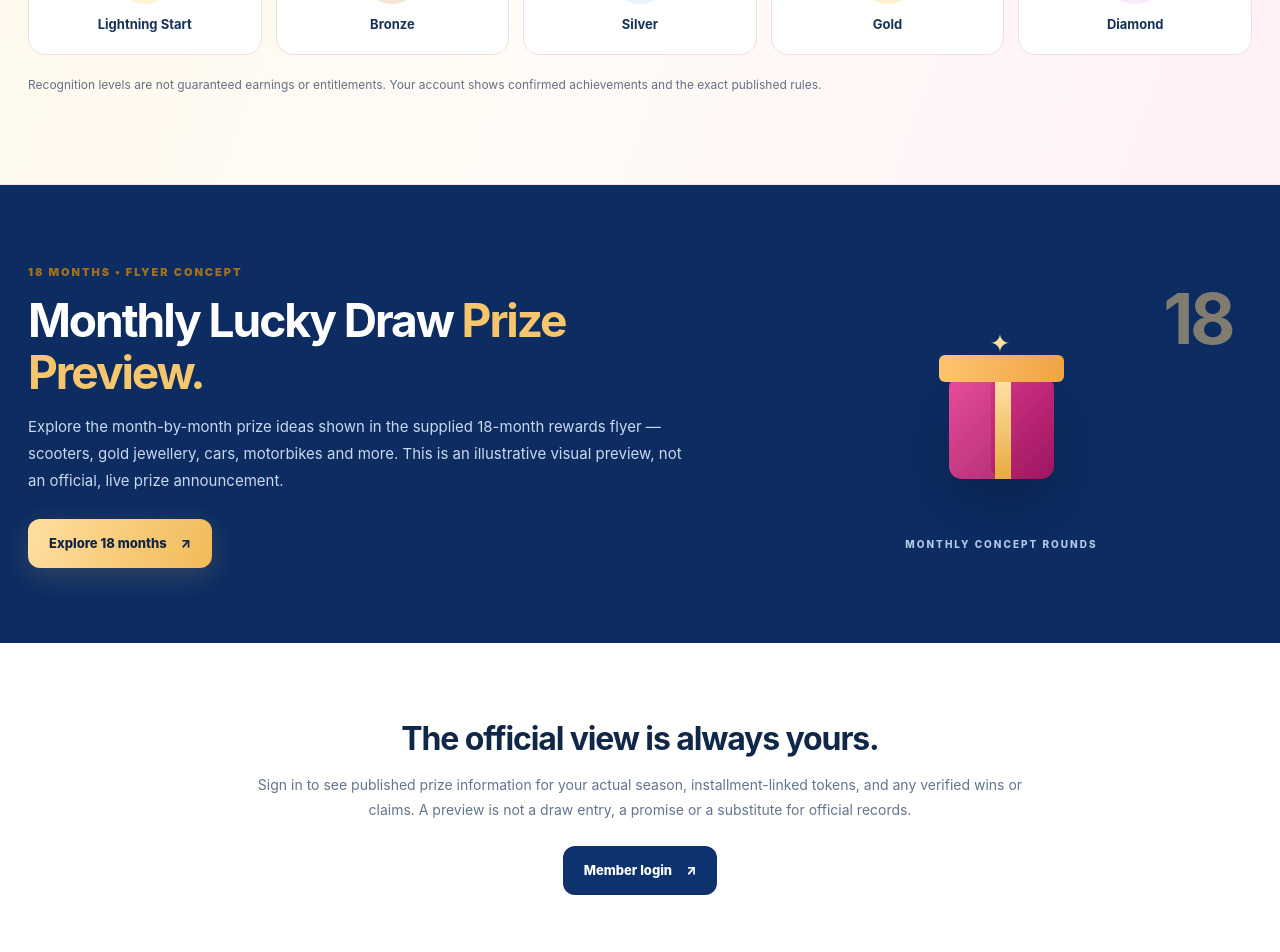
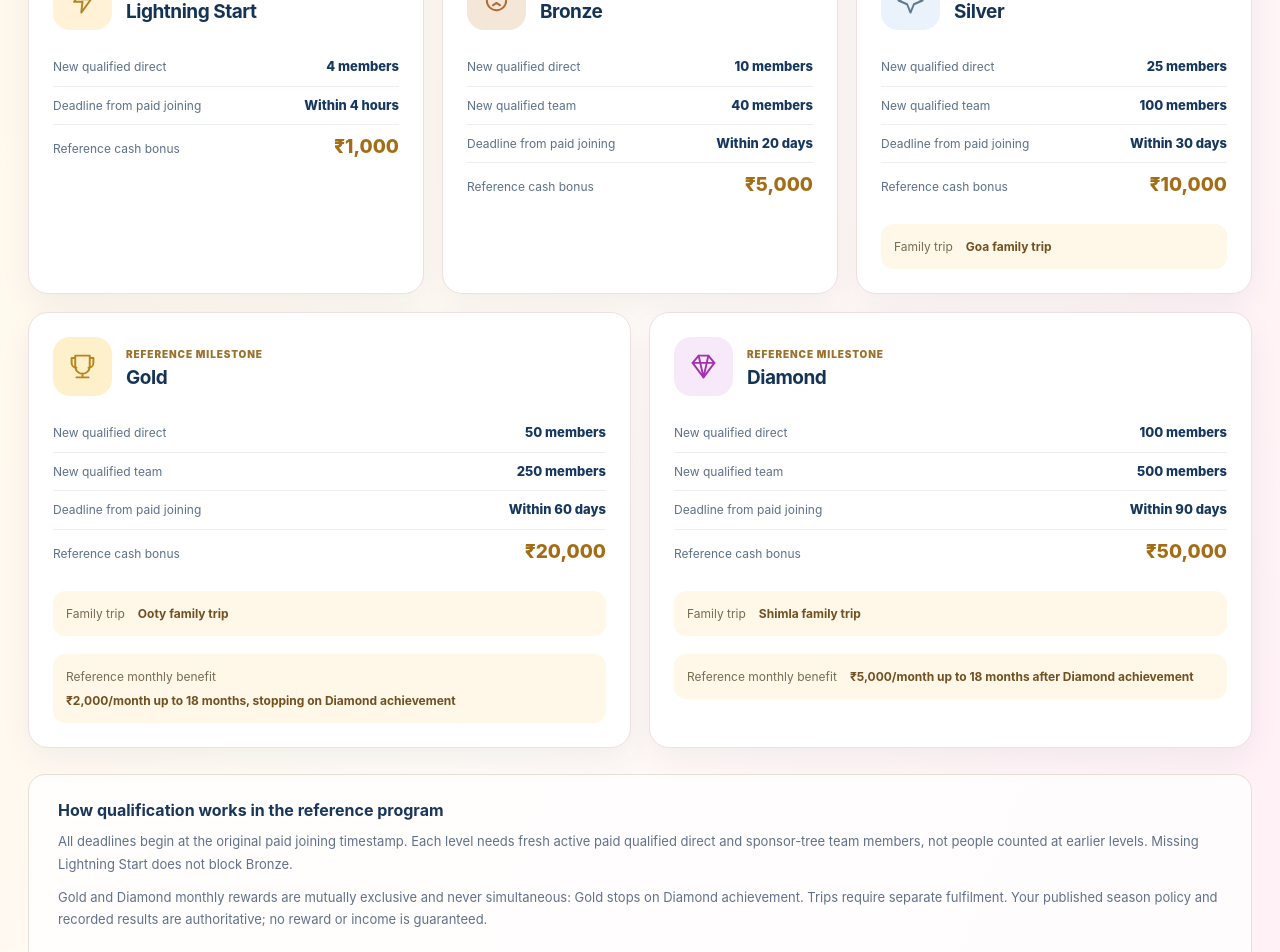
Before and after one commit to canzone-tech/megamitra, a Next.js app in the folder frontend/: page /rewards in a window 1280 px wide. Shown: the part 1840-2792 px from the top of the page. Built offline with nearby package versions, Linux system fonts and the light colour scheme.

Commit message:
feat(rewards): expand reference milestones and top prize navigation

```diff
--- a/frontend/app/landing.css
+++ b/frontend/app/landing.css
@@ -432,3 +432,12 @@
   .mm-home [data-home-reveal].mm-home-reveal-pending { opacity: 1 !important; transform: none !important; }
   .mm-home *, .mm-home *::before, .mm-home *::after { scroll-behavior: auto !important; transition: none !important; animation: none !important; }
 }
+
+/* Public rewards stay one tap away even on narrow screens. */
+.mm-home-mobile-rewards-nav { display:none; }
+@media (max-width: 680px) {
+  .mm-home-mobile-rewards-nav { display:flex; justify-content:center; gap:27px; padding:10px 14px; border-top:1px solid #e9eef5; background:#fff; }
+  .mm-home-mobile-rewards-nav a { color:#24416a; font-weight:850; font-size:12px; }
+  .mm-home-mobile-rewards-nav a:hover { color:#c90067; }
+  .mm-home-mobile-rewards-nav a:focus-visible { outline:2px solid #daa044; outline-offset:4px; }
+}
--- a/frontend/app/rewards/layout.tsx
+++ b/frontend/app/rewards/layout.tsx
@@ -14,11 +14,16 @@ export default function PublicRewardsLayout({ children }: { children: ReactNode
           </Link>
           <nav className="mm-home-nav" aria-label="Primary navigation">
             <Link href="/">Home</Link>
-            <Link className="mm-home-nav-optional" href="/rewards">Awards &amp; Rewards</Link>
-            <Link className="mm-home-nav-optional" href="/rewards/monthly-prizes">Monthly prizes</Link>
+            <Link className="mm-home-nav-reward" href="/rewards">Awards &amp; Rewards</Link>
+            <Link className="mm-home-nav-reward" href="/rewards/monthly-prizes">Monthly prizes</Link>
             <Link className="mm-home-nav-login" href="/login">Member login <span aria-hidden="true">↗</span></Link>
           </nav>
         </div>
+
+        <nav className="mm-home-mobile-rewards-nav" aria-label="Rewards shortcuts">
+          <Link href="/rewards">Awards &amp; Rewards</Link>
+          <Link href="/rewards/monthly-prizes">Monthly prizes</Link>
+        </nav>
       </header>
       {children}
       <footer className="mm-home-footer">
--- a/frontend/app/rewards/page.tsx
+++ b/frontend/app/rewards/page.tsx
@@ -15,13 +15,18 @@ const recognition = [
 
 type MilestoneIconName = 'bolt' | 'bronze' | 'silver' | 'gold' | 'diamond';
 
+// Presentation-only snapshot of approved RANK-01–03 reference rules.
+ // Real qualification and published values are owned by the backend season policy.
 const milestones = [
-  { name: 'Lightning Start', icon: 'bolt' },
-  { name: 'Bronze', icon: 'bronze' },
-  { name: 'Silver', icon: 'silver' },
-  { name: 'Gold', icon: 'gold' },
-  { name: 'Diamond', icon: 'diamond' },
-] as const satisfies ReadonlyArray<{ name: string; icon: MilestoneIconName }>;
+  { name: 'Lightning Start', icon: 'bolt', direct: 4, team: 0, deadline: '4 hours', cash: '₹1,000', trip: null, monthly: null },
+  { name: 'Bronze', icon: 'bronze', direct: 10, team: 40, deadline: '20 days', cash: '₹5,000', trip: null, monthly: null },
+  { name: 'Silver', icon: 'silver', direct: 25, team: 100, deadline: '30 days', cash: '₹10,000', trip: 'Goa family trip', monthly: null },
+  { name: 'Gold', icon: 'gold', direct: 50, team: 250, deadline: '60 days', cash: '₹20,000', trip: 'Ooty family trip', monthly: '₹2,000/month up to 18 months, stopping on Diamond achievement' },
+  { name: 'Diamond', icon: 'diamond', direct: 100, team: 500, deadline: '90 days', cash: '₹50,000', trip: 'Shimla family trip', monthly: '₹5,000/month up to 18 months after Diamond achievement' },
+] as const satisfies ReadonlyArray<{
+  name: string; icon: MilestoneIconName; direct: number; team: number;
+  deadline: string; cash: string; trip: string | null; monthly: string | null;
+}>;
 
 function MilestoneIcon({ name }: { name: MilestoneIconName }) {
   const paths: Record<MilestoneIconName, ReactNode> = {
@@ -88,17 +93,32 @@ export default function AwardsAndRewardsPage() {
           <div className="mm-rewards-section-head">
             <span className="mm-rewards-kicker">ACHIEVEMENT RECOGNITION</span>
             <h2 id="mm-rewards-milestones-title">A progression of <span>possibilities.</span></h2>
-            <p>These level names are part of the program design. Published season policy, new-member qualification and timing determine whether any milestone is actually earned.</p>
+            <p>Explore original reference qualification targets, joining-date deadlines and possible benefits for each level. These are examples, not a live-season offer or guaranteed earnings; published season policy takes precedence.</p>
           </div>
           <div className="mm-rewards-tier-row">
             {milestones.map((tier) => (
-              <div className="mm-rewards-tier" key={tier.name}>
-                <span className="mm-rewards-tier-symbol" aria-hidden="true"><MilestoneIcon name={tier.icon} /></span>
-                <strong>{tier.name}</strong>
-              </div>
+              <article className="mm-rewards-tier" key={tier.name}>
+                <div className="mm-rewards-tier-heading">
+                  <span className="mm-rewards-tier-symbol" aria-hidden="true"><MilestoneIcon name={tier.icon} /></span>
+                  <div><span className="mm-rewards-tier-label">Reference milestone</span><h3>{tier.name}</h3></div>
+                </div>
+                <dl className="mm-rewards-tier-details">
+                  <div><dt>New qualified direct</dt><dd>{tier.direct} members</dd></div>
+                  {tier.team ? <div><dt>New qualified team</dt><dd>{tier.team} members</dd></div> : null}
+                  <div><dt>Deadline from paid joining</dt><dd>Within {tier.deadline}</dd></div>
+                  <div className="mm-rewards-tier-cash"><dt>Reference cash bonus</dt><dd>{tier.cash}</dd></div>
+                </dl>
+                {tier.trip ? <p className="mm-rewards-tier-extra"><span>Family trip</span><strong>{tier.trip}</strong></p> : null}
+                {tier.monthly ? <p className="mm-rewards-tier-extra"><span>Reference monthly benefit</span><strong>{tier.monthly}</strong></p> : null}
+              </article>
             ))}
           </div>
-          <p className="mm-rewards-subnote">Recognition levels are not guaranteed earnings or entitlements. Your account shows confirmed achievements and the exact published rules.</p>
+          <aside className="mm-rewards-rules-note" aria-label="Achievement reference rules">
+            <strong>How qualification works in the reference program</strong>
+            <p>All deadlines begin at the original paid joining timestamp. Each level needs fresh active paid qualified direct and sponsor-tree team members, not people counted at earlier levels. Missing Lightning Start does not block Bronze.</p>
+            <p>Gold and Diamond monthly rewards are mutually exclusive and never simultaneous: Gold stops on Diamond achievement. Trips require separate fulfilment. Your published season policy and recorded results are authoritative; no reward or income is guaranteed.</p>
+            <Link className="mm-rewards-policy-link" href="/login">View my official published rank policy and achievements <span aria-hidden="true">↗</span></Link>
+          </aside>
         </div>
       </section>
 
--- a/frontend/app/rewards/rewards.css
+++ b/frontend/app/rewards/rewards.css
@@ -146,3 +146,34 @@
 @media (prefers-reduced-motion: reduce) {
   .mm-rewards-site *, .mm-rewards-site *::before, .mm-rewards-site *::after { animation:none !important; transition:none !important; }
 }
+
+/* Detailed reference tiers: five cards in a balanced 3 + 2 desktop composition. */
+.mm-rewards-tier-row { display:grid; grid-template-columns:repeat(6,minmax(0,1fr)); gap:18px; margin-bottom:26px; align-items:stretch; }
+.mm-rewards-tier { grid-column:span 2; display:flex; flex-direction:column; align-items:stretch; gap:18px; justify-items:normal; padding:24px; text-align:left; border-radius:20px; box-shadow:0 12px 32px rgba(18,38,75,.055); }
+.mm-rewards-tier:nth-child(n+4) { grid-column:span 3; }
+.mm-rewards-tier-heading { display:flex; align-items:center; gap:14px; }
+.mm-rewards-tier-heading h3 { margin:5px 0 0; font-size:19px; color:#153355; letter-spacing:-.025em; }
+.mm-rewards-tier-label { font-size:10px; text-transform:uppercase; letter-spacing:.09em; font-weight:900; color:#9c712d; }
+.mm-rewards-tier-symbol { flex:none; width:59px; height:59px; border-radius:17px; }
+.mm-rewards-tier-details { display:grid; gap:0; margin:0; }
+.mm-rewards-tier-details > div { display:flex; gap:14px; align-items:baseline; justify-content:space-between; padding:10px 0; border-bottom:1px solid #ebeff5; }
+.mm-rewards-tier-details dt { font-size:12px; color:#5d708a; line-height:1.45; }
+.mm-rewards-tier-details dd { margin:0; font-size:13px; font-weight:850; text-align:right; color:#16375f; white-space:nowrap; }
+.mm-rewards-tier-details .mm-rewards-tier-cash { border-bottom:0; }
+.mm-rewards-tier-details .mm-rewards-tier-cash dd { color:#a56c16; font-size:19px; }
+.mm-rewards-tier-extra { display:flex; flex-wrap:wrap; gap:5px 13px; margin:0; padding:13px; border-radius:12px; background:#fff8e9; color:#715021; font-size:12px; line-height:1.6; overflow-wrap:anywhere; }
+.mm-rewards-tier-extra span { color:#796b53; }
+.mm-rewards-rules-note { padding:25px 29px; border:1px solid #e6e0d7; border-radius:17px; background:rgba(255,255,255,.78); }
+.mm-rewards-rules-note > strong { font-size:16px; color:#193758; }
+.mm-rewards-rules-note p { font-size:13px; color:#60718b; line-height:1.75; margin:10px 0; }
+.mm-rewards-policy-link { display:inline-flex; gap:10px; margin-top:12px; color:#164c93; font-weight:850; font-size:13px; }
+.mm-rewards-policy-link:hover { color:#b91971; }
+@media (max-width: 900px) {
+  .mm-rewards-tier-row { grid-template-columns:repeat(2,minmax(0,1fr)); gap:13px; }
+  .mm-rewards-tier, .mm-rewards-tier:nth-child(n+4) { grid-column:span 1; }
+}
+@media (max-width: 680px) {
+  .mm-rewards-tier-row { grid-template-columns:1fr; }
+  .mm-rewards-tier { padding:22px; }
+  .mm-rewards-rules-note { padding:21px; }
+}
```
Also changed, not shown: frontend/app/page.tsx (+7 -1 lines).
